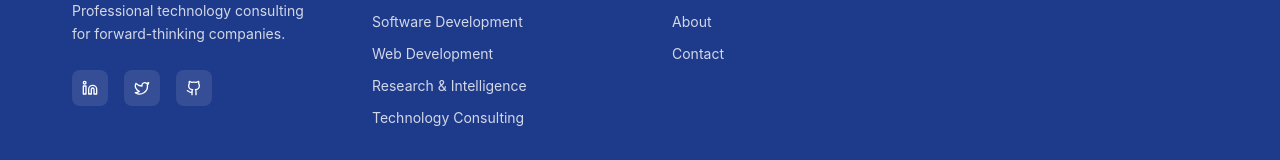
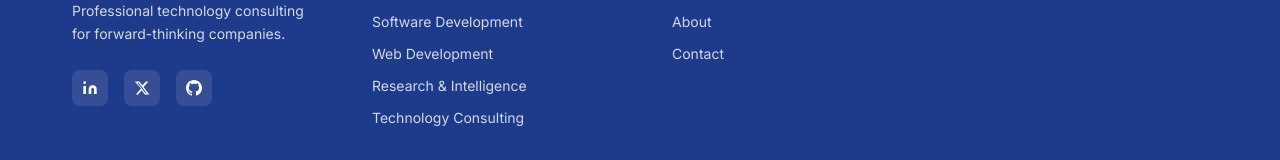
Before and after one commit to haulbox2361/VETTA-, a Next.js app: page / in a window 1280 px wide. Shown: the part 4748-4908 px from the top of the page. Built offline with nearby package versions, Linux system fonts and the light colour scheme; no server answers.

Commit message:
fix: resolve build errors - correct font loading and social icon SVGs

```diff
--- a/app/globals.css
+++ b/app/globals.css
@@ -1,5 +1,4 @@
 @import "tailwindcss";
-@import url('https://fonts.googleapis.com/css2?family=Inter:wght@400;500;600;700;800&display=swap');
 
 @theme {
   /* Brand Colors */
--- a/app/layout.tsx
+++ b/app/layout.tsx
@@ -39,7 +39,12 @@
 }) {
   return (
     <html lang="en">
-      <body className="antialiased min-h-screen flex flex-col">
+      <head>
+        <link rel="preconnect" href="https://fonts.googleapis.com" />
+        <link rel="preconnect" href="https://fonts.gstatic.com" crossOrigin="anonymous" />
+        <link href="https://fonts.googleapis.com/css2?family=Inter:wght@400;500;600;700;800&display=swap" rel="stylesheet" />
+      </head>
+      <body className="antialiased min-h-screen flex flex-col" style={{ fontFamily: "'Inter', system-ui, -apple-system, sans-serif" }}>
         <AnimatedBackground />
         <div className="relative z-20">
           <Header />
--- a/components/ui/Footer.tsx
+++ b/components/ui/Footer.tsx
@@ -2,7 +2,6 @@
 import Link from 'next/link';
 import { Container } from '@/components/ui/Container';
 import { Logo } from './Logo';
-import { Linkedin, Twitter, Github } from 'lucide-react';
 
 export function Footer() {
   const currentYear = new Date().getFullYear();
@@ -21,26 +20,17 @@
             </p>
             {/* Social Links */}
             <div className="flex items-center gap-4">
-              <a
-                href="#"
-                aria-label="LinkedIn"
-                className="w-9 h-9 rounded-lg bg-white/10 hover:bg-white/20 flex items-center justify-center text-white transition-colors duration-200"
-              >
-                <Linkedin size={16} />
+              <a href="#" aria-label="LinkedIn" className="w-9 h-9 rounded-lg bg-white/10 hover:bg-white/20 flex items-center justify-center text-white transition-colors duration-200">
+                {/* LinkedIn SVG */}
+                <svg width="16" height="16" viewBox="0 0 24 24" fill="currentColor"><path d="M16 8a6 6 0 0 1 6 6v7h-4v-7a2 2 0 0 0-2-2 2 2 0 0 0-2 2v7h-4v-7a6 6 0 0 1 6-6z"/><rect x="2" y="9" width="4" height="12"/><circle cx="4" cy="4" r="2"/></svg>
               </a>
-              <a
-                href="#"
-                aria-label="Twitter / X"
-                className="w-9 h-9 rounded-lg bg-white/10 hover:bg-white/20 flex items-center justify-center text-white transition-colors duration-200"
-              >
-                <Twitter size={16} />
+              <a href="#" aria-label="Twitter / X" className="w-9 h-9 rounded-lg bg-white/10 hover:bg-white/20 flex items-center justify-center text-white transition-colors duration-200">
+                {/* X/Twitter SVG */}
+                <svg width="16" height="16" viewBox="0 0 24 24" fill="currentColor"><path d="M18.244 2.25h3.308l-7.227 8.26 8.502 11.24H16.17l-4.714-6.231-5.401 6.231H2.743l7.73-8.835L1.254 2.25H8.08l4.259 5.631zm-1.161 17.52h1.833L7.084 4.126H5.117z"/></svg>
               </a>
-              <a
-                href="#"
-                aria-label="GitHub"
-                className="w-9 h-9 rounded-lg bg-white/10 hover:bg-white/20 flex items-center justify-center text-white transition-colors duration-200"
-              >
-                <Github size={16} />
+              <a href="#" aria-label="GitHub" className="w-9 h-9 rounded-lg bg-white/10 hover:bg-white/20 flex items-center justify-center text-white transition-colors duration-200">
+                {/* GitHub SVG */}
+                <svg width="16" height="16" viewBox="0 0 24 24" fill="currentColor"><path d="M12 0C5.374 0 0 5.373 0 12c0 5.302 3.438 9.8 8.207 11.387.599.111.793-.261.793-.577v-2.234c-3.338.726-4.033-1.416-4.033-1.416-.546-1.387-1.333-1.756-1.333-1.756-1.089-.745.083-.729.083-.729 1.205.084 1.839 1.237 1.839 1.237 1.07 1.834 2.807 1.304 3.492.997.107-.775.418-1.305.762-1.604-2.665-.305-5.467-1.334-5.467-5.931 0-1.311.469-2.381 1.236-3.221-.124-.303-.535-1.524.117-3.176 0 0 1.008-.322 3.301 1.23A11.509 11.509 0 0112 5.803c1.02.005 2.047.138 3.006.404 2.291-1.552 3.297-1.23 3.297-1.23.653 1.653.242 2.874.118 3.176.77.84 1.235 1.911 1.235 3.221 0 4.609-2.807 5.624-5.479 5.921.43.372.823 1.102.823 2.222v3.293c0 .319.192.694.801.576C20.566 21.797 24 17.3 24 12c0-6.627-5.373-12-12-12z"/></svg>
               </a>
             </div>
           </div>
```
